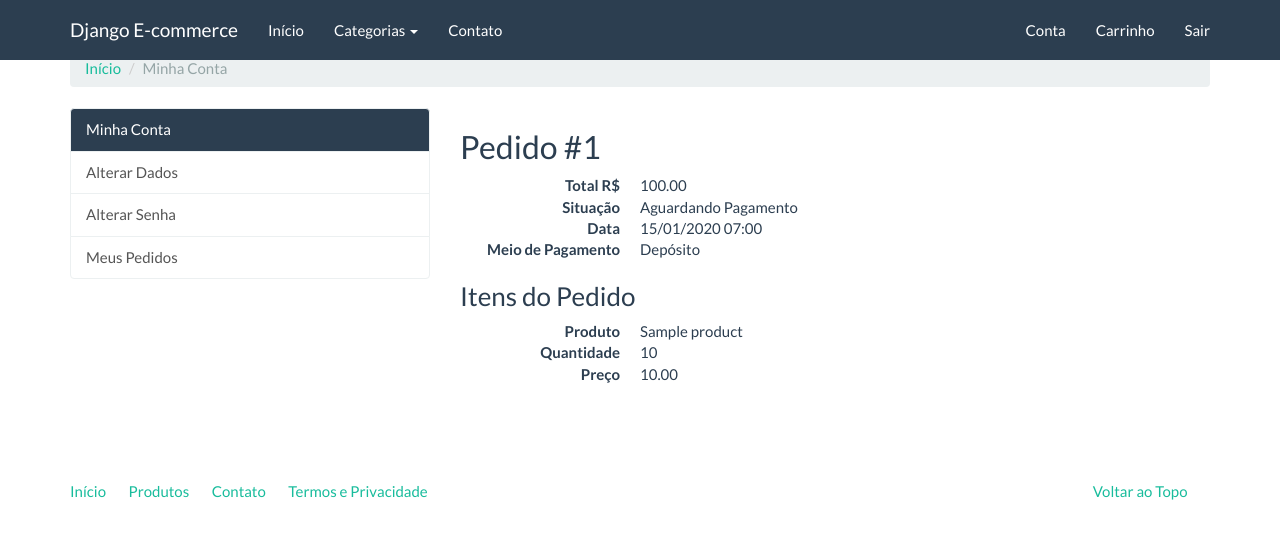
After one commit to edilson/django_ecommerce, a Django app: a page that uses checkout/templates/checkout/order_detail.html in a window 1280 px wide. The commit adds this page. Shown: the top 539 px of the page. Run offline with Django 3.2, Linux system fonts and the light colour scheme; a user stored in the database is signed in; tables that the repository leaves empty hold one stand-in row (values such as "Sample post"); some libraries are stand-ins or nearby versions.

Commit message:
Adding endpoint to detail the order

```diff
--- a/checkout/models.py
+++ b/checkout/models.py
@@ -1,5 +1,6 @@
 from django.db import models
 from django.conf import settings
+from django.db.models import Sum, F
 
 from catalog.models import Product
 from core.models import IndexedTimeStampedModel
@@ -72,6 +73,12 @@ class Order(IndexedTimeStampedModel):
         products_ids = self.items.values_list('product')
         return Product.objects.filter(pk__in=products_ids)
 
+    def total(self):
+        aggregate_queryset = self.items.aggregate(
+            total=Sum(F('price') * F('quantity'), output_field=models.DecimalField())
+        )
+        return aggregate_queryset['total']
+
 class OrderItem(models.Model):
     order = models.ForeignKey(Order, verbose_name='Pedido', related_name='items', on_delete=models.CASCADE)
     product = models.ForeignKey('catalog.Product', verbose_name='Produto', on_delete=models.CASCADE)
--- a/checkout/templates/checkout/checkout.html
+++ b/checkout/templates/checkout/checkout.html
@@ -5,7 +5,7 @@
 {% endblock  %}
 
 {% block container %}
-<ol>
+<ol class="breadcrumb">
   <li><a href="{% url 'index' %}">Início</a></li>
   <li><a href="{% url 'checkout:cart_item' %}">Carrinho de Compras</a></li>
   <li class="active">Finalização de Compra</li>
--- /dev/null
+++ b/checkout/templates/checkout/order_detail.html
@@ -0,0 +1,32 @@
+{% extends "users/index.html" %}
+
+{% load pagination %}
+
+{% block title %}
+Pedido #{{ order.pk }}
+{% endblock %}
+
+{% block users_container %}
+<h2>Pedido #{{ order.pk }}</h2>
+<dl class="dl-horizontal">
+    <dt>Total R$</dt>
+    <dd>{{ order.total|floatformat:"2" }}</dd>
+    <dt>Situação</dt>
+    <dd>{{ object.get_status_display }}</dd>
+    <dt>Data</dt>
+    <dd>{{ object.created|date:"d/m/Y H:i" }}</dd>
+    <dt>Meio de Pagamento</dt>
+    <dd>{{ object.get_payment_option_display }}</dd>
+</dl>
+<h3>Itens do Pedido</h3>
+{% for item in object.items.all %}
+    <dl class="dl-horizontal">
+        <dt>Produto</dt>
+        <dd>{{ item.product }}</dd>
+        <dt>Quantidade</dt>
+        <dd>{{ item.quantity }}</dd>
+        <dt>Preço</dt>
+        <dd>{{ item.price|floatformat:"2" }}</dd>
+    </dl>
+{% endfor %}
+{% endblock %}
--- a/checkout/templates/checkout/order_list.html
+++ b/checkout/templates/checkout/order_list.html
@@ -29,7 +29,7 @@
         {% for order in object_list %}
         <tr>
             <td>
-                <a href="#">#{{ order.pk }}</a>
+                <a href="{% url 'checkout:order_detail' order.pk %}">#{{ order.pk }}</a>
             </td>
             <td>
                 {% for product in order.products %}
--- a/checkout/urls.py
+++ b/checkout/urls.py
@@ -7,4 +7,5 @@ urlpatterns = [
     url(r'^carrinho/$', views.CartItemView.as_view(), name='cart_item'),
     url(r'^finalizando/$', views.CheckoutView.as_view(), name='checkout'),
     url(r'^meus-pedidos/$', views.OrderListView.as_view(), name='order_list'),
+    url(r'^meus-pedidos/(?P<pk>\d+)/$', views.OrderDetailView.as_view(), name='order_detail'),
 ]
--- a/checkout/views.py
+++ b/checkout/views.py
@@ -1,5 +1,5 @@
 from django.shortcuts import get_object_or_404, redirect
-from django.views.generic import RedirectView, TemplateView, ListView
+from django.views.generic import RedirectView, TemplateView, ListView, DetailView
 from django.forms import modelformset_factory
 from django.contrib import messages
 from django.urls import reverse
@@ -71,3 +71,9 @@ class OrderListView(LoginRequiredMixin, ListView):
 
     def get_queryset(self):
         return Order.objects.filter(user=self.request.user)
+
+class OrderDetailView(LoginRequiredMixin, DetailView):
+    template_name = 'checkout/order_detail.html'
+
+    def get_queryset(self):
+        return Order.objects.filter(user=self.request.user)
```
